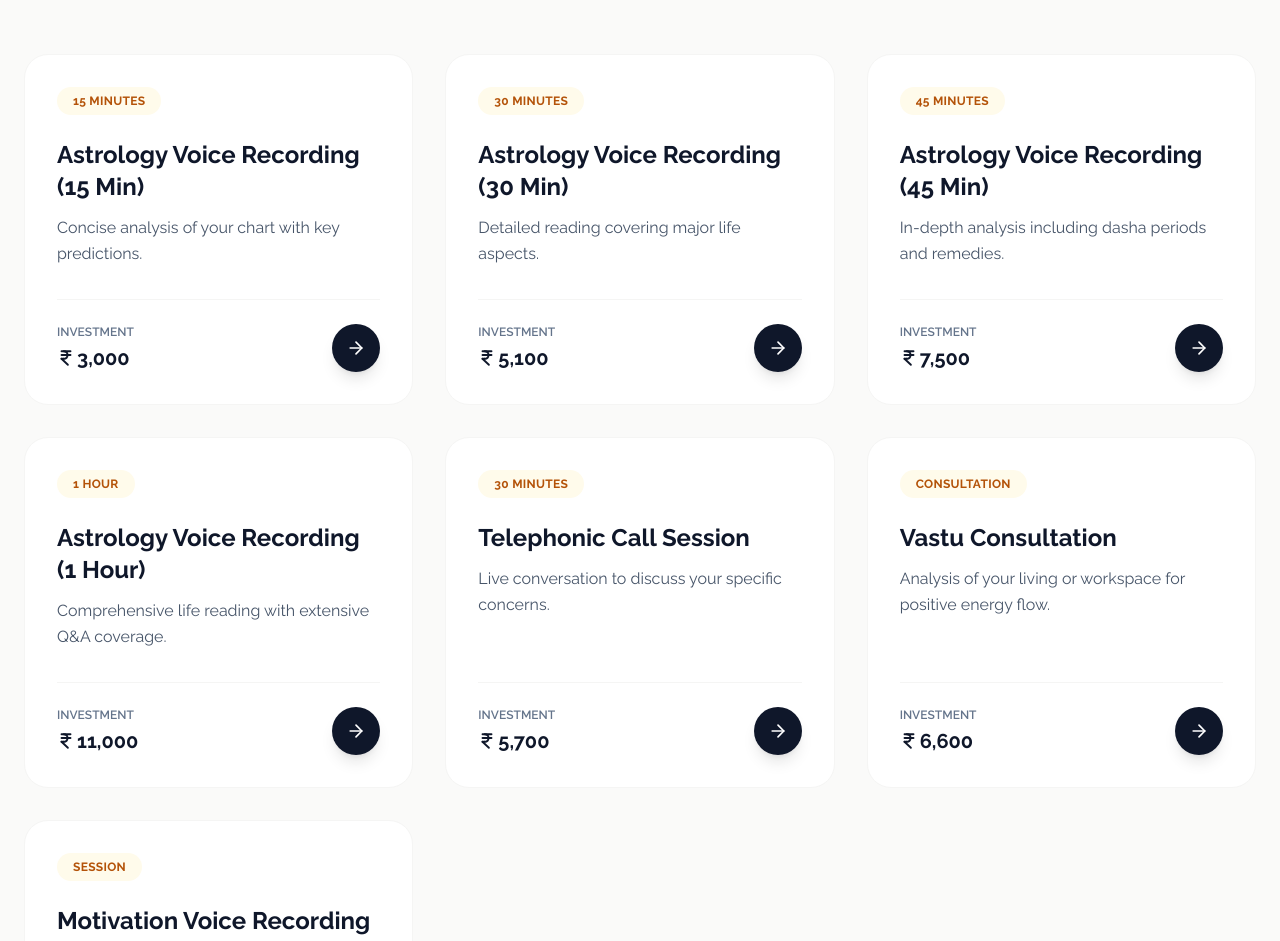
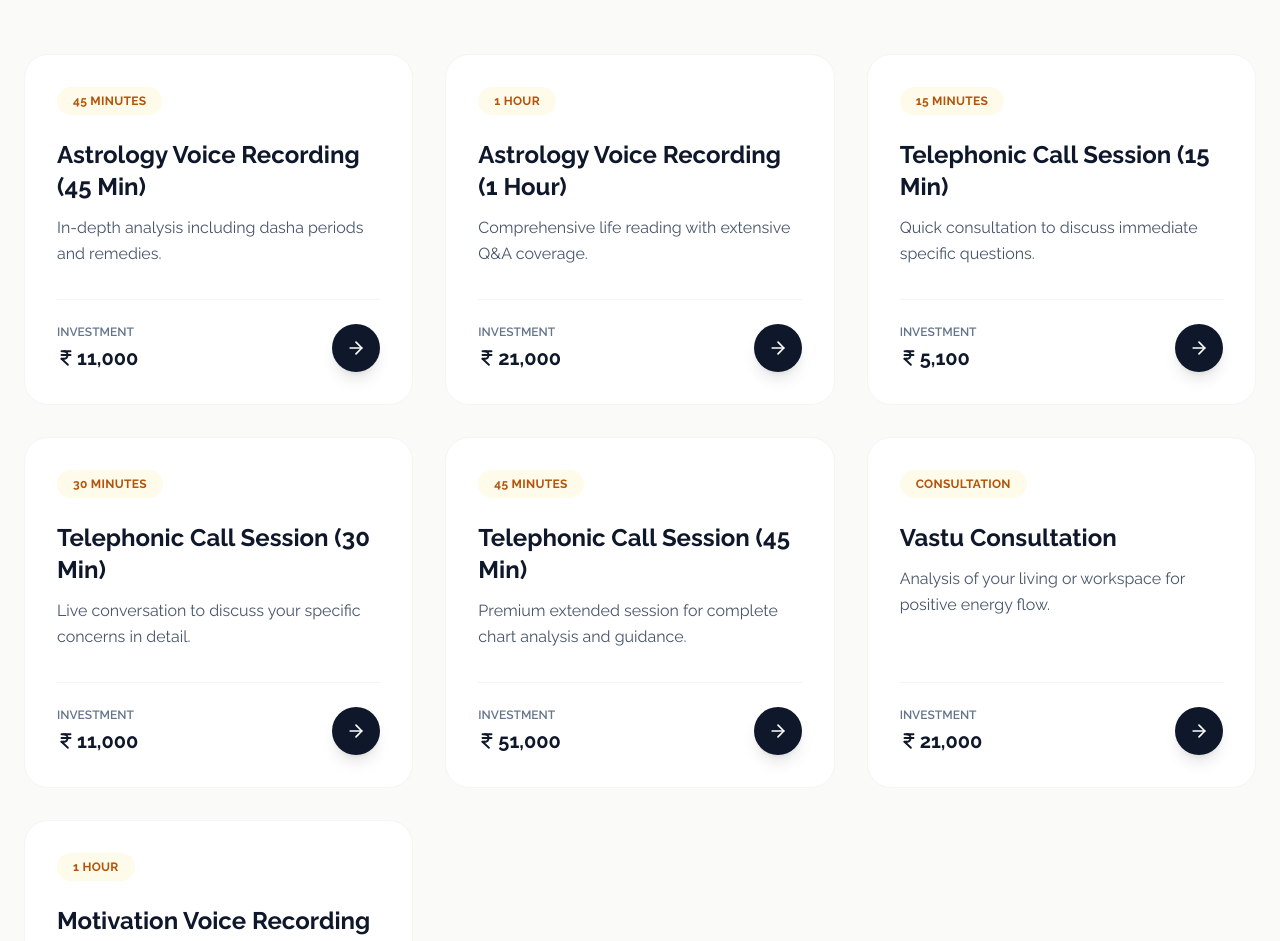
Before and after one commit to Abhishek-innovation/Astro-Bibhash-Mishra, a React (Vite) app: page / in a window 1280 px wide. Shown: the part 1640-2581 px from the top of the page. Built offline with nearby package versions, Linux system fonts and the light colour scheme.

Commit message:
feat: Update service offerings and pricing
Adjusted existing service durations and prices, and introduced new telephonic call session options with corresponding pricing tiers. Modified hero section stats to reflect updated experience.

```diff
--- a/components/Hero.tsx
+++ b/components/Hero.tsx
@@ -78,14 +78,14 @@ const Hero: React.FC = () => {
         {/* Stats / Social Proof - Minimalist */}
         <div className="mt-20 flex flex-wrap justify-center gap-8 md:gap-16 text-white/60 animate-in fade-in duration-1000 delay-500">
           <div className="text-center min-w-[80px]">
-            <div className="text-2xl md:text-3xl font-bold text-white mb-1">75k+</div>
-            <div className="text-xs uppercase tracking-wider font-medium">Charts Analyzed</div>
+             <div className="text-2xl md:text-3xl font-bold text-white mb-1">75k+</div>
+             <div className="text-xs uppercase tracking-wider font-medium">Charts Analyzed</div>
           </div>
           <div className="text-center min-w-[80px]">
              <div className="text-2xl md:text-3xl font-bold text-white mb-1">98%</div>
              <div className="text-xs uppercase tracking-wider font-medium">Satisfaction</div>
           </div>
-           <div className="text-center min-w-[80px]">
+          <div className="text-center min-w-[80px]">
              <div className="text-2xl md:text-3xl font-bold text-white mb-1">24+</div>
              <div className="text-xs uppercase tracking-wider font-medium">Years Exp.</div>
           </div>
--- a/constants.ts
+++ b/constants.ts
@@ -1,54 +1,54 @@
 import { Service } from './types';
 
 export const SERVICES: Service[] = [
-  {
-    id: 'voice-15',
-    title: 'Astrology Voice Recording (15 Min)',
-    description: 'Concise analysis of your chart with key predictions.',
-    duration: '15 Minutes',
-    price: 3000
-  },
-  {
-    id: 'voice-30',
-    title: 'Astrology Voice Recording (30 Min)',
-    description: 'Detailed reading covering major life aspects.',
-    duration: '30 Minutes',
-    price: 5100
-  },
   {
     id: 'voice-45',
     title: 'Astrology Voice Recording (45 Min)',
     description: 'In-depth analysis including dasha periods and remedies.',
     duration: '45 Minutes',
-    price: 7500
+    price: 11000
   },
   {
     id: 'voice-60',
     title: 'Astrology Voice Recording (1 Hour)',
     description: 'Comprehensive life reading with extensive Q&A coverage.',
     duration: '1 Hour',
+    price: 21000
+  },
+  {
+    id: 'call-15',
+    title: 'Telephonic Call Session (15 Min)',
+    description: 'Quick consultation to discuss immediate specific questions.',
+    duration: '15 Minutes',
+    price: 5100
+  },
+  {
+    id: 'call-30',
+    title: 'Telephonic Call Session (30 Min)',
+    description: 'Live conversation to discuss your specific concerns in detail.',
+    duration: '30 Minutes',
     price: 11000
   },
   {
-    id: 'call-30',
-    title: 'Telephonic Call Session',
-    description: 'Live conversation to discuss your specific concerns.',
-    duration: '30 Minutes',
-    price: 5700
+    id: 'call-45',
+    title: 'Telephonic Call Session (45 Min)',
+    description: 'Premium extended session for complete chart analysis and guidance.',
+    duration: '45 Minutes',
+    price: 51000
   },
   {
     id: 'vastu',
     title: 'Vastu Consultation',
     description: 'Analysis of your living or workspace for positive energy flow.',
     duration: 'Consultation',
-    price: 6600
+    price: 21000
   },
   {
     id: 'motivation',
-    title: 'Motivation Voice Recording',
+    title: 'Motivation Voice Recording (1 Hour)',
     description: 'Astrological guidance combined with motivational coaching and live examples.',
-    duration: 'Session',
-    price: 12000
+    duration: '1 Hour',
+    price: 51000
   }
 ];
 
```
